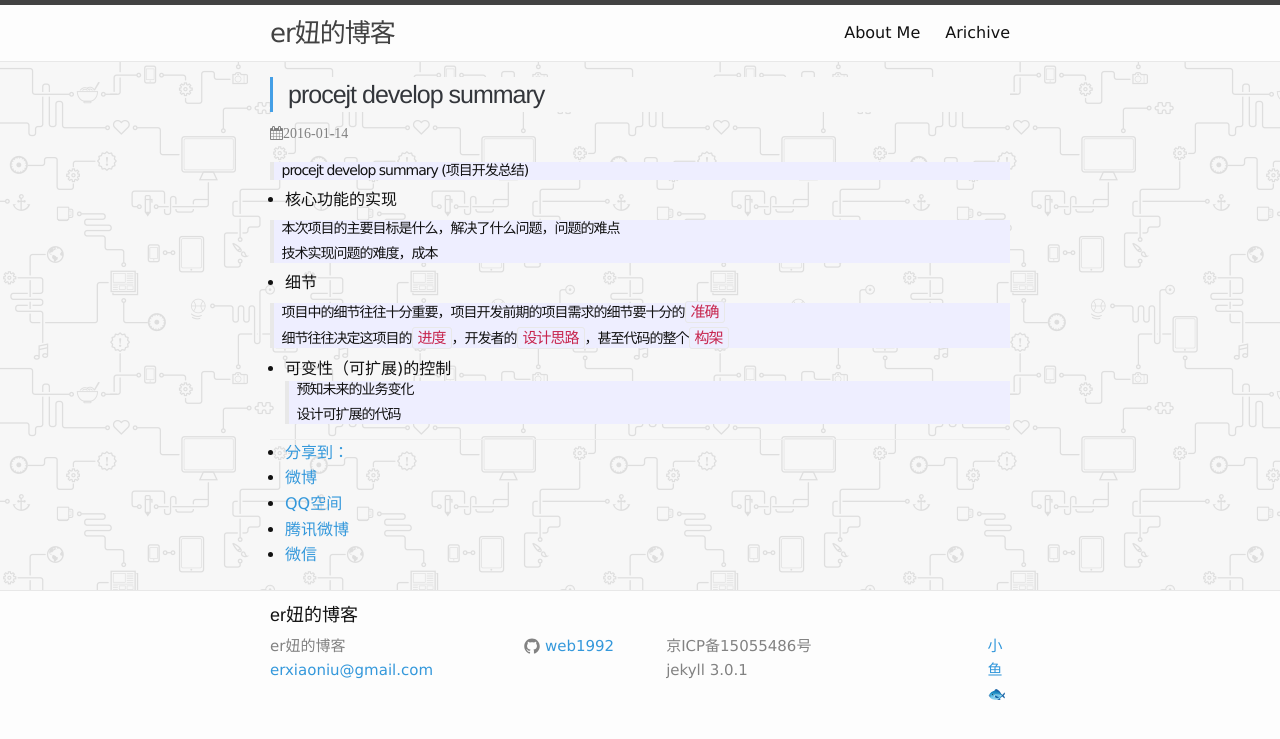
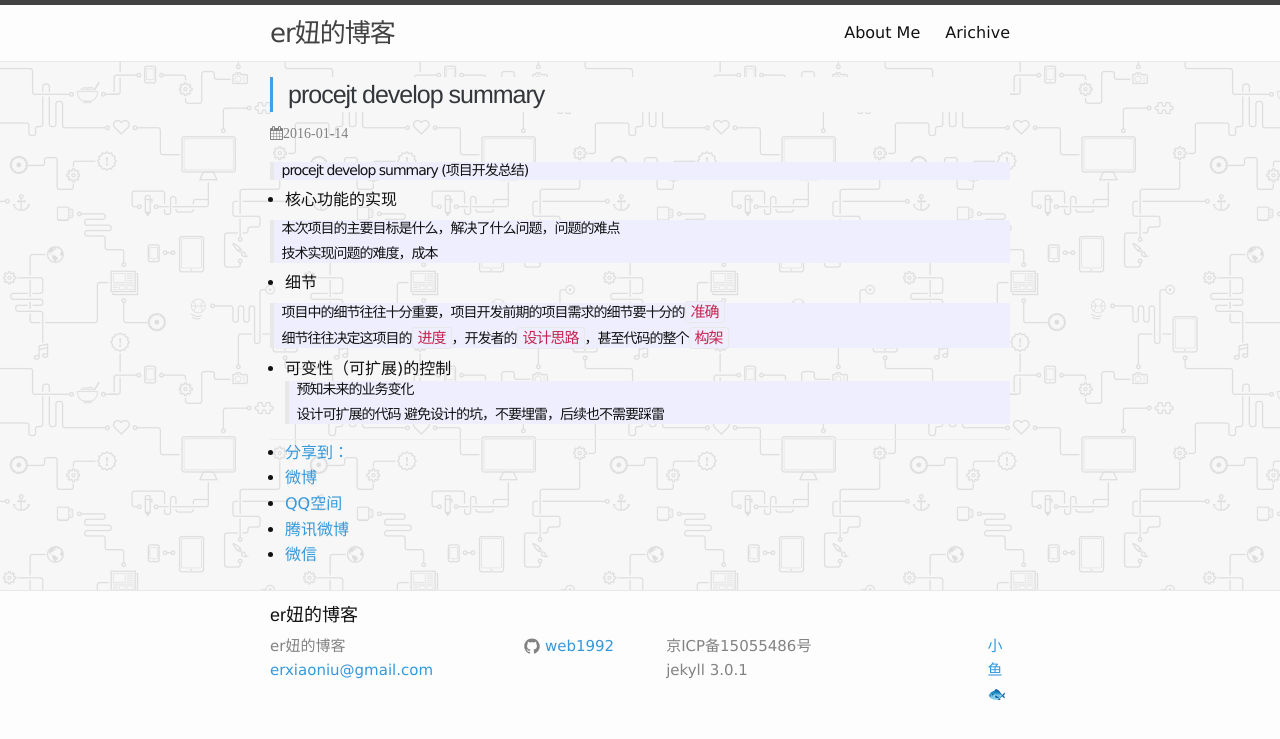
Before and after one commit to web1992/web1992, a Jekyll site: the page built from _posts/2016-01-14-project-develop-summary.markdown, in a window 1280 px wide. Shown: the top 739 px of the page. Built offline with Jekyll 4.4.1, drawn with Linux system fonts in a browser that asks for light colours; comment, search, counter and statistics services are not loaded.

Commit message:
update develop summary

```diff
--- a/_posts/2016-01-14-project-develop-summary.markdown
+++ b/_posts/2016-01-14-project-develop-summary.markdown
@@ -29,4 +29,4 @@ keywords: procejt,Jekyll,web1992
 > 预知未来的业务变化
 >
 > 设计可扩展的代码
->
+> 避免设计的坑，不要埋雷，后续也不需要踩雷
```
